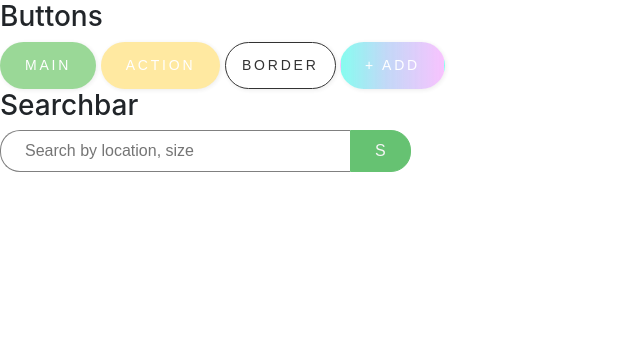
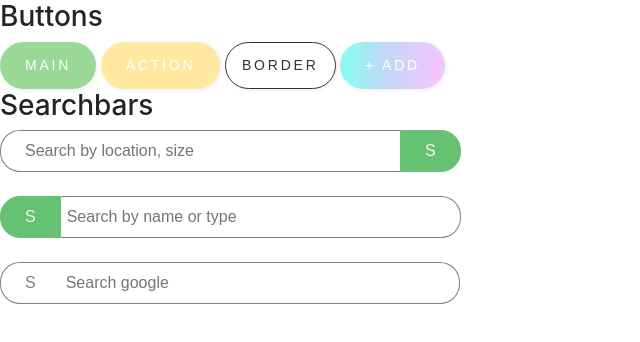
Before and after one commit to susanjsp/components-lib, a website: page index.html in a window 1280 px wide. Shown: the whole page, without its empty margins (0-640 px from the left). Drawn offline with nearby package versions, Linux system fonts and the light colour scheme.

Commit message:
SEARCHBAR//add - add & styled searchbars

```diff
--- a/index.html
+++ b/index.html
@@ -12,18 +12,29 @@
   </head>
   <body>
     <h3>Buttons</h3>
-    <div id="section-button">
+    <div id="buttons">
       <a href="#" class="btn btn-main" role="button">Main</a>
       <a href="#" class="btn btn-action" role="button">Action</a>
       <a href="#" class="btn btn-border" role="button">Border</a>
       <a href="#" class="btn btn-add" role="button">+ Add</a>
     </div>
 
-    <h3>Searchbar</h3>
-    <div id="searchbar-basic">
-      <input type="text" class="searchbar-basic" name="search" placeholder="Search by location, size">
-      <input type="submit" class="searchbar-basic" value="S"></input>
-    </div>
+    <h3>Searchbars</h3>
+      <div id="searchbars">
+        <form action="/" role="search">
+          <input type="text" class="sbar sbar-basic" name="search" placeholder="Search by location, size">
+          <input type="submit" class="sbar sbar-basic" value="S"></input>
+        </form><br>
+        <form action="/" role="search">
+          <input type="submit" class="sbar sbar-reverse" value="S"></input>
+          <input type="text" class="sbar sbar-reverse" name="search" placeholder="Search by name or type">
+        </form><br>
+        <form action="/" role="search">
+          <input type="submit" class="sbar sbar-google" value="S"></input>
+          <input type="text" class="sbar sbar-google" name="search" placeholder="Search google">
+        </form>
+      </div>
+
 
     <!-- Bootstrap popper.js & JQuery -->
     <script src="https://code.jquery.com/jquery-3.5.1.slim.min.js" integrity="sha384-DfXdz2htPH0lsSSs5nCTpuj/zy4C+OGpamoFVy38MVBnE+IbbVYUew+OrCXaRkfj" crossorigin="anonymous"></script>
--- a/stylesheets/components/_search.scss
+++ b/stylesheets/components/_search.scss
@@ -1,22 +1,59 @@
-//#searchbar-basic
-.searchbar-basic {
+$sbar-border-radius: 20px;
+$sbar-border-width: 0.8px;
+
+.sbar {
   display: inline;
   padding: 8px 24px;
-  border: 0.8px solid gray;
   font-family: sans-serif;
   &[type=text] {
-    border-top-left-radius: 20px;
-    border-bottom-left-radius: 20px;
+    border: $sbar-border-width solid gray;
+    /* SET SEARCHBAR WIDTH */
+    width: 400px;
+  }
+}
+.sbar-basic {
+  &[type=text] {
+    border-radius: $sbar-border-radius 0px 0px $sbar-border-radius;
     border-right: none;
     position: relative;
-    /* SET SEARCHBAR WIDTH */
-    width: 350px;
   }
   &[type=submit] {
+    border-radius: 0px $sbar-border-radius $sbar-border-radius 0px;
+    border: solid $sbar-border-width rgb(102, 194, 114);
+    background-color: rgb(102, 194, 114);
+    color: whitesmoke;
     position: absolute;
-    border-radius: 0px 20px 20px 0px;
-    border-color: rgb(102, 194, 114);
+  }
+}
+.sbar-reverse {
+  &[type=submit] {
+    border: solid $sbar-border-width rgb(102, 194, 114);
+    border-radius: $sbar-border-radius 0px 0px $sbar-border-radius;
+    position: relative;
     background-color: rgb(102, 194, 114);
     color: whitesmoke;
   }
+  &[type=text] {
+    border-radius: 0px $sbar-border-radius $sbar-border-radius 0px;
+    position: absolute;
+    border-left: none;
+    padding-left: 6px;
+  }
 }
+.sbar-google {
+  &[type=submit] {
+    border-radius: $sbar-border-radius 0px 0px $sbar-border-radius;
+    position: relative;
+    border: $sbar-border-width solid gray;
+    border-right: none;
+    background-color: white;
+    color: grey;
+
+  }
+  &[type=text] {
+    border-radius: 0px $sbar-border-radius $sbar-border-radius 0px;
+    border-left: none;
+    position: absolute;
+    padding-left: 6px;
+  }
+}
```
Also changed, not shown: stylesheets/public/application.css, 1 other file.
